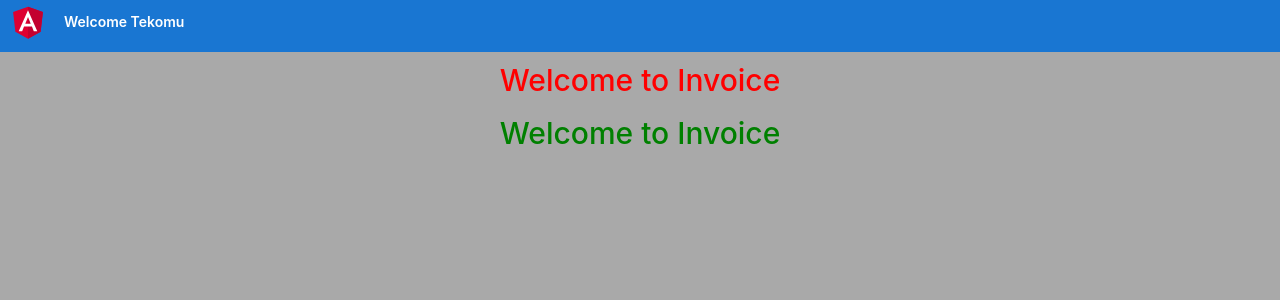
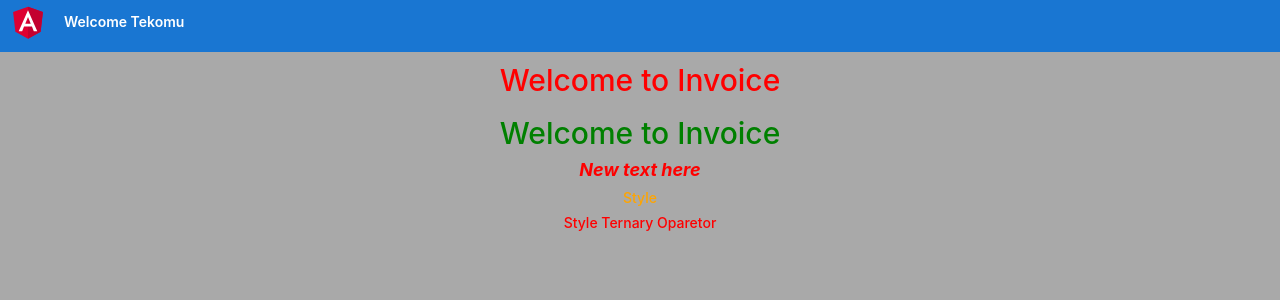
Before and after one commit to abmrifat1/Angular-Test-Project, an Angular app: page / in a window 1280 px wide. Shown: the top 300 px of the page. Built offline with nearby package versions, Linux system fonts and the light colour scheme.

Commit message:
css style ternary oparetor

```diff
--- a/src/app/invoice/invoice.component.html
+++ b/src/app/invoice/invoice.component.html
@@ -1,6 +1,8 @@
 <div style="text-align:center">
-    <h2 [class.text_danger]="hasError">Welcome to Invoice</h2>
+  <h2 [class.text_danger]="hasError">Welcome to Invoice</h2>
 
-    <h2 [class]="successText">Welcome to Invoice</h2>
-
-  </div>
+  <h2 [class]="successText">Welcome to Invoice</h2>
+  <h4 [class]="messageClass">New text here</h4>
+  <h5 [style.color]="'orange'">Style</h5>
+  <h5 [style.color]="hasError==true ? 'red' : 'green'">Style Ternary Oparetor</h5>
+</div>
--- a/src/app/invoice/invoice.component.scss
+++ b/src/app/invoice/invoice.component.scss
@@ -4,3 +4,8 @@
 .text_success {
   color: green;
 }
+.text_special {
+    font-style: italic;
+    font-weight: bold;
+
+}
--- a/src/app/invoice/invoice.component.ts
+++ b/src/app/invoice/invoice.component.ts
@@ -11,6 +11,12 @@ export class InvoiceComponent implements OnInit {
 
   public hasError=true;
   public successText='text_success';
+  public specialText= true;
+  public messageClass= {
+    "text_success":!this.hasError,
+    "text_danger":this.hasError,
+     "text_special":this.specialText,
+  }
   ngOnInit(): void {
 
 
```
